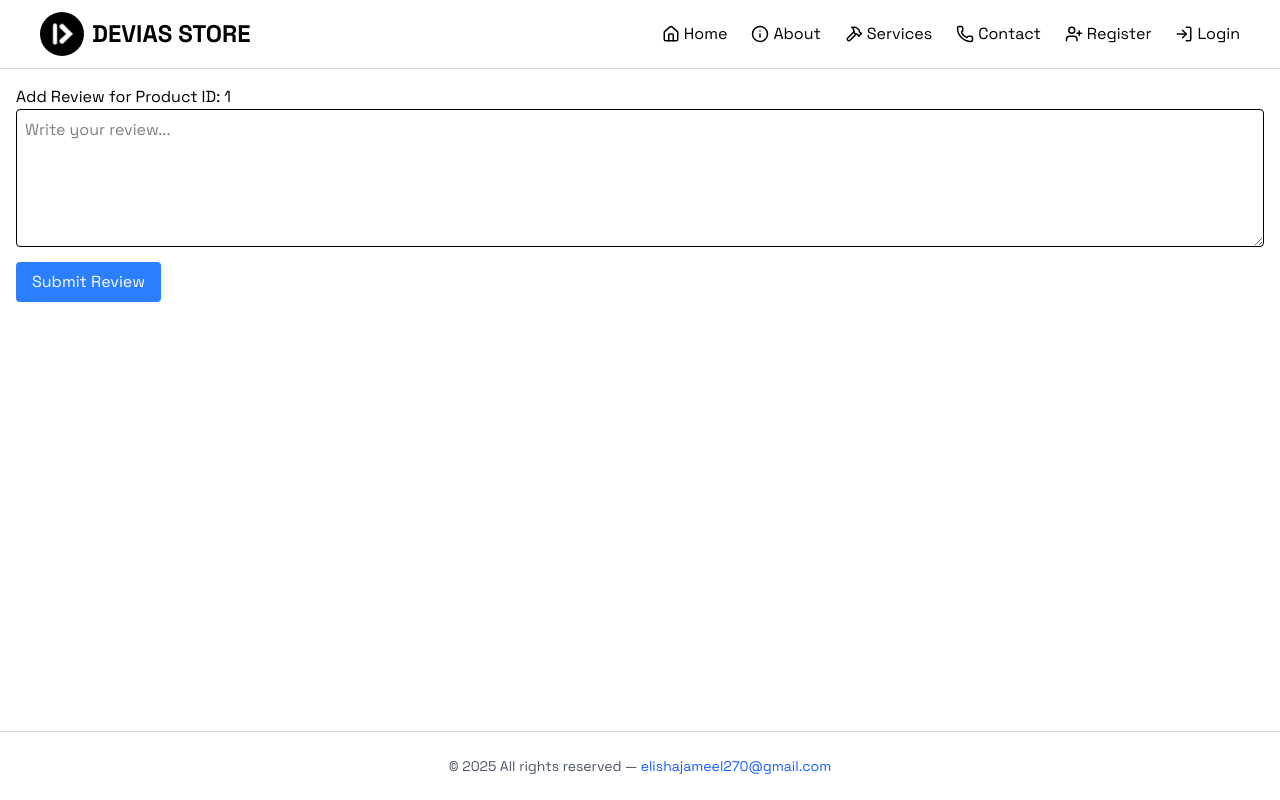
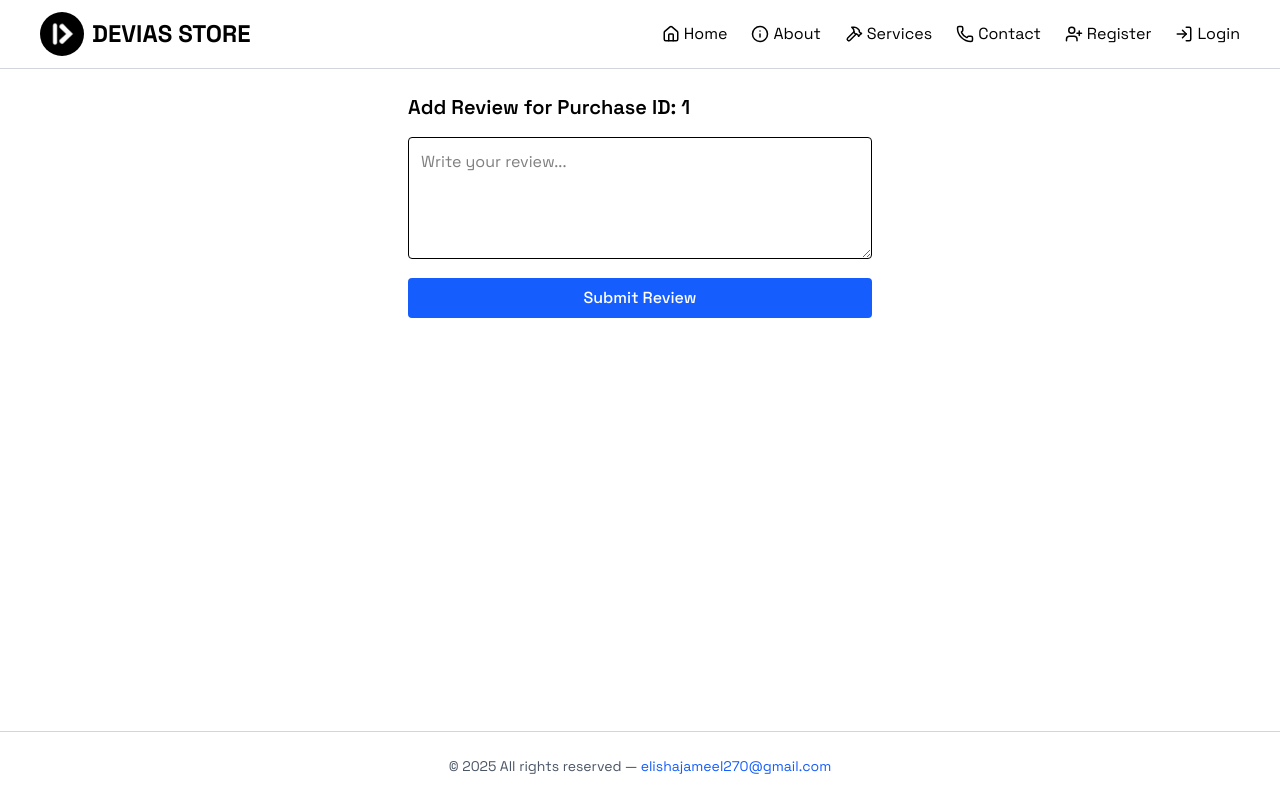
Before and after one commit to elishabhatti/e-commerce-with-mern, a React (Vite) app in the folder client/: page /review/1 in a window 1280 px wide. Built offline with nearby package versions, Linux system fonts and the light colour scheme; no server answers.

Commit message:
change the look of the review product

```diff
--- a/client/src/pages/ReviewProduct.jsx
+++ b/client/src/pages/ReviewProduct.jsx
@@ -2,46 +2,63 @@ import React, { useState } from "react";
 import { useParams } from "react-router-dom";
 
 const ReviewProduct = () => {
-  const { id } = useParams();
+  const { id: purchaseId } = useParams(); // yaha id = purchaseId hai
   const [review, setReview] = useState("");
+  const [loading, setLoading] = useState(false);
+  const [message, setMessage] = useState(null);
 
   const handleSubmit = async (e) => {
     e.preventDefault();
-    // yaha tu backend ko review bhejega
-    const res = await fetch("http://localhost:3000/api/purchase/review", {
+    if (!review.trim()) return;
+
+    setLoading(true);
+    try {
+      const res = await fetch("http://localhost:3000/api/purchase/review-product", {
         method: "POST",
         headers: { "Content-Type": "application/json" },
         body: JSON.stringify({
-        productId: id,
-        review: review,
+          purchaseId,
+          review,
         }),
       });
 
       const data = await res.json();
-    console.log(data);
-    setReview(""); // clear input after submit
+      setMessage(data.message || "Something went wrong");
+      setReview("");
+    } catch (error) {
+      setMessage("Error while submitting review");
+    } finally {
+      setLoading(false);
+    }
   };
 
   return (
-    <div className="p-4">
-      <h2>Add Review for Product ID: {id}</h2>
+    <div className="p-6 max-w-lg mx-auto">
+      <h2 className="text-xl font-semibold mb-4">
+        Add Review for Purchase ID: {purchaseId}
+      </h2>
 
-      <form onSubmit={handleSubmit}>
+      <form onSubmit={handleSubmit} className="space-y-3">
         <textarea
           value={review}
           onChange={(e) => setReview(e.target.value)}
           placeholder="Write your review..."
-          rows="5"
-          className="w-full border p-2 rounded"
+          rows="4"
+          className="w-full border p-3 rounded focus:outline-none focus:ring-2 focus:ring-blue-500"
         />
 
         <button
           type="submit"
-          className="mt-2 bg-blue-500 text-white px-4 py-2 rounded"
+          disabled={loading}
+          className="w-full bg-blue-600 hover:bg-blue-700 text-white font-medium py-2 rounded transition disabled:opacity-50"
         >
-          Submit Review
+          {loading ? "Submitting..." : "Submit Review"}
         </button>
       </form>
+
+      {message && (
+        <p className="mt-4 text-center text-sm text-gray-700">{message}</p>
+      )}
     </div>
   );
 };
```
Lines whose indentation alone changed are shown as unchanged.
